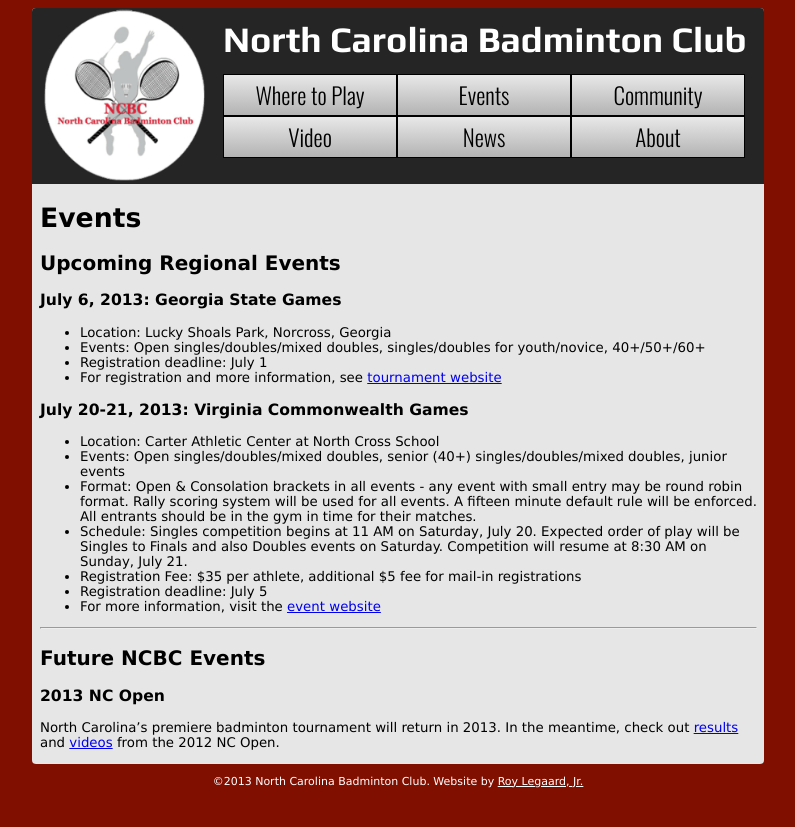
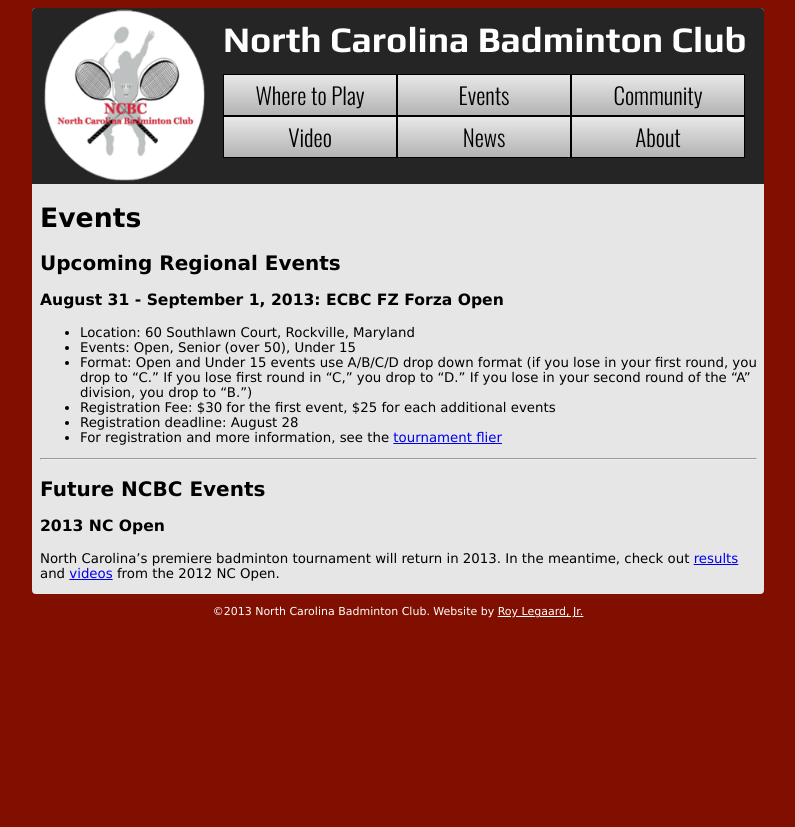
Before and after one commit to NCBC/ncbc.github.com, a Jekyll site: the page built from events.md, in a window 1280 px wide. Shown: the top 827 px of the page, without its empty margins (242-1037 px from the left). Built offline with Jekyll 4.4.1, drawn with Linux system fonts in a browser that asks for light colours.

Commit message:
Updated Events page with Forza Open

```diff
--- a/events.md
+++ b/events.md
@@ -6,20 +6,13 @@
 
 ## Upcoming Regional Events
 
-### July 6, 2013: Georgia State Games
-- Location: Lucky Shoals Park, Norcross, Georgia
-- Events: Open singles/doubles/mixed doubles, singles/doubles for youth/novice, 40+/50+/60+
-- Registration deadline: July 1
-- For registration and more information, see [tournament website](http://www.georgiagames.org/badmin.html)
-
-### July 20-21, 2013: Virginia Commonwealth Games
-- Location: Carter Athletic Center at North Cross School
-- Events: Open singles/doubles/mixed doubles, senior (40+) singles/doubles/mixed doubles, junior events
-- Format: Open & Consolation brackets in all events - any event with small entry may be round robin format. Rally scoring system will be used for all events. A fifteen minute default rule will be enforced. All entrants should be in the gym in time for their matches.
-- Schedule: Singles competition begins at 11 AM on Saturday, July 20. Expected order of play will be Singles to Finals and also Doubles events on Saturday. Competition will resume at 8:30 AM on Sunday, July 21.
-- Registration Fee: $35 per athlete, additional $5 fee for mail-in registrations
-- Registration deadline: July 5
-- For more information, visit the [event website](http://www.commonwealthgames.org/2013_Subway_Games/2013_Sports_Listing/Badminton.htm)
+### August 31 - September 1, 2013: ECBC FZ Forza Open
+- Location: 60 Southlawn Court, Rockville, Maryland
+- Events: Open, Senior (over 50), Under 15
+- Format: Open and Under 15 events use A/B/C/D drop down format (if you lose in your first round, you drop to "C." If you lose first round in "C," you drop to "D." If you lose in your second round of the "A" division, you drop to "B.")
+- Registration Fee: $30 for the first event, $25 for each additional events
+- Registration deadline: August 28
+- For registration and more information, see the [tournament flier](http://www.eastcoastbadmintonclub.com/uploads/4/6/9/7/4697701/ecbc_fz_forza_open_open_2013_fillable_form_v1.pdf)
 
 <hr />
 
```
